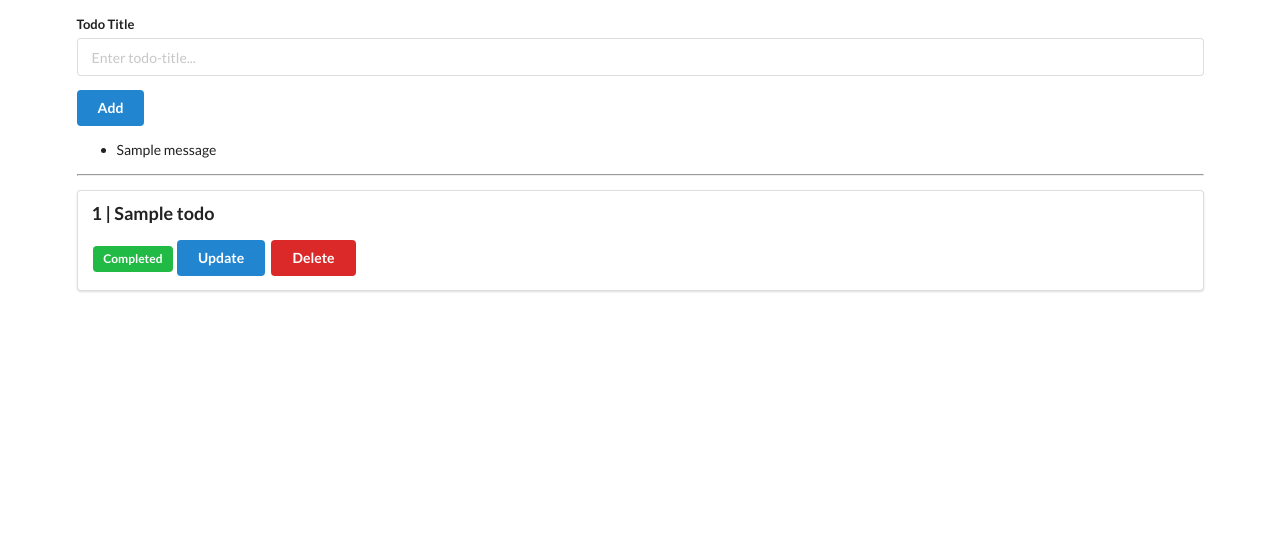
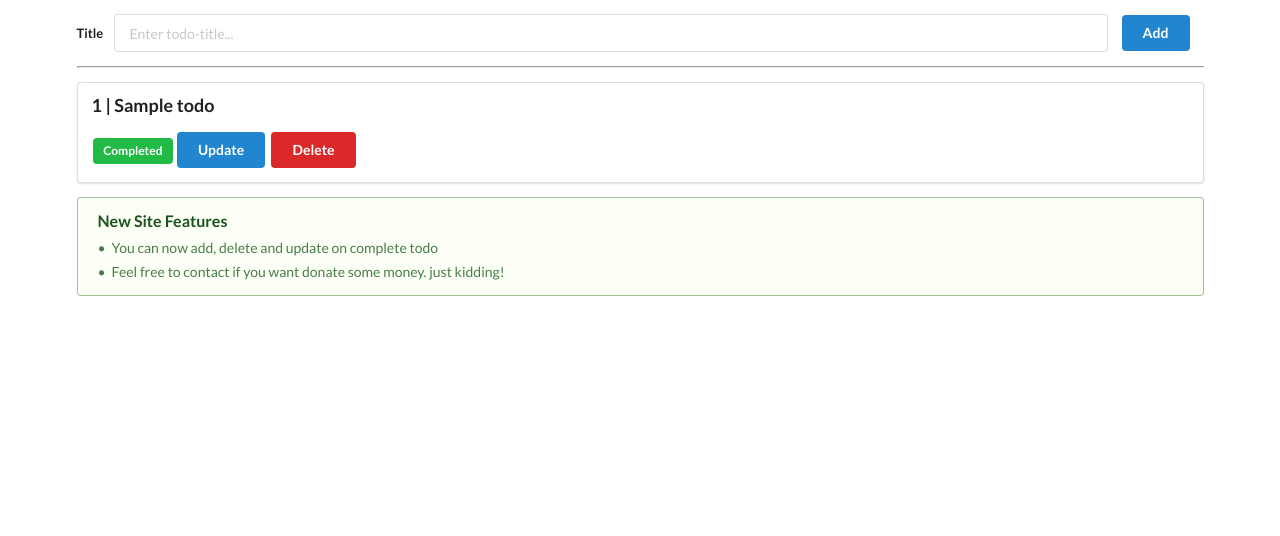
Before and after one commit to DevxPi/flask_todo, a Flask app: page / in a window 1280 px wide. Shown: the part 82-618 px from the top of the page. Run offline with Flask 3, Linux system fonts and the light colour scheme; tables that the repository leaves empty hold one stand-in row (values such as "Sample post"); one stand-in notice (Sample message) is shown; some libraries are stand-ins or nearby versions.

Commit message:
refactor(app): Update index.html

```diff
--- a/todo/templates/index.html
+++ b/todo/templates/index.html
@@ -1,17 +1,30 @@
 <!DOCTYPE html>
 <html lang="en">
-
   <head>
-    <meta charset="UTF-8">
-    <meta name="viewport" content="width=device-width, initial-scale=1.0">
+    <meta charset="UTF-8" />
+    <meta name="viewport" content="width=device-width, initial-scale=1.0" />
     <title>Todo App</title>
 
-    <link rel="stylesheet" href="https://cdn.jsdelivr.net/npm/semantic-ui@2.4.2/dist/semantic.min.css">
-    <script src="https://cdn.jsdelivr.net/npm/semantic-ui@2.4.2/dist/semantic.min.js"></script>
+    <link
+      rel="stylesheet"
+      href="https://cdn.jsdelivr.net/npm/semantic-ui@2.5.0/dist/semantic.min.css"
+      integrity="sha256-cDGQ39yChhpN5vzgHbjIdGEtQ5kXE9tttCsI7VR9TuY="
+      crossorigin="anonymous"
+    />
+    <script
+      src="https://code.jquery.com/jquery-3.1.1.min.js"
+      integrity="sha256-hVVnYaiADRTO2PzUGmuLJr8BLUSjGIZsDYGmIJLv2b8="
+      crossorigin="anonymous"
+    ></script>
+    <script
+      src="https://cdn.jsdelivr.net/npm/semantic-ui@2.5.0/dist/semantic.min.js"
+      integrity="sha256-fN8vcX2ULyTDspVTHEteK8hd3rQAb5thNiwakjAW75Q="
+      crossorigin="anonymous"
+    ></script>
   </head>
 
   <body>
-    <div style="margin-top: 50px;" class="ui container">
+    <div style="margin-top: 50px" class="ui container">
       <h1 class="ui center aligned header">To Do App</h1>
       {% if form.todo_title.errors %}
       <ul class="errors">
@@ -21,23 +34,28 @@
       </ul>
       {% endif %}
       <form class="ui form" action="/" method="post">
+        <div class="inline fields">
+          <div class="sixteen wide field">
+            <label>Title</label>
+            {{ form.hidden_tag() }} {{ form.todo_title(size=20) }}
+          </div>
           <div class="field">
-                <label>Todo Title</label>
-                {{ form.hidden_tag() }}
-                {{ form.todo_title(size=20) }}
+            <button class="ui blue button" type="submit">Add</button>
           </div>
-            <button class="ui blue button" type="submit">Add</button>
+        </div>
       </form>
-        {% with messages = get_flashed_messages() %}
-        {% if messages %}
-            <ul class=flashes>
+      {% with messages = get_flashed_messages() %} {% if messages %}
+      <div
+        class="ui success message flashes"
+        data-dismissable="true"
+        data-duration="3500"
+      >
         {% for message in messages %}
-            <li>{{ message }}</li>
+        <p>{{ message }}</p>
         {% endfor %}
-            </ul>
-        {% endif %}
-        {% endwith %}
-        <hr>
+      </div>
+      {% endif %} {% endwith %}
+      <hr />
 
       {% for todo in todo_list %}
       <div class="ui segment">
@@ -53,7 +71,26 @@
         <a class="ui red button" href="/delete/{{ todo.id }}">Delete</a>
       </div>
       {% endfor %}
+      <div class="ui success message">
+        <div class="header">New Site Features</div>
+        <ul class="list">
+          <li>You can now add, delete and update on complete todo</li>
+          <li>
+            Feel free to contact if you want donate some money. just kidding!
+          </li>
+        </ul>
       </div>
+    </div>
+    <script>
+      $('.message[data-dismissable="true"]').each(function () {
+        var duration = $(this).data("duration");
+        setTimeout(
+          function () {
+            $(this).transition("fade");
+          }.bind(this),
+          duration
+        );
+      });
+    </script>
   </body>
-
 </html>
```
Lines whose indentation alone changed are shown as unchanged.
